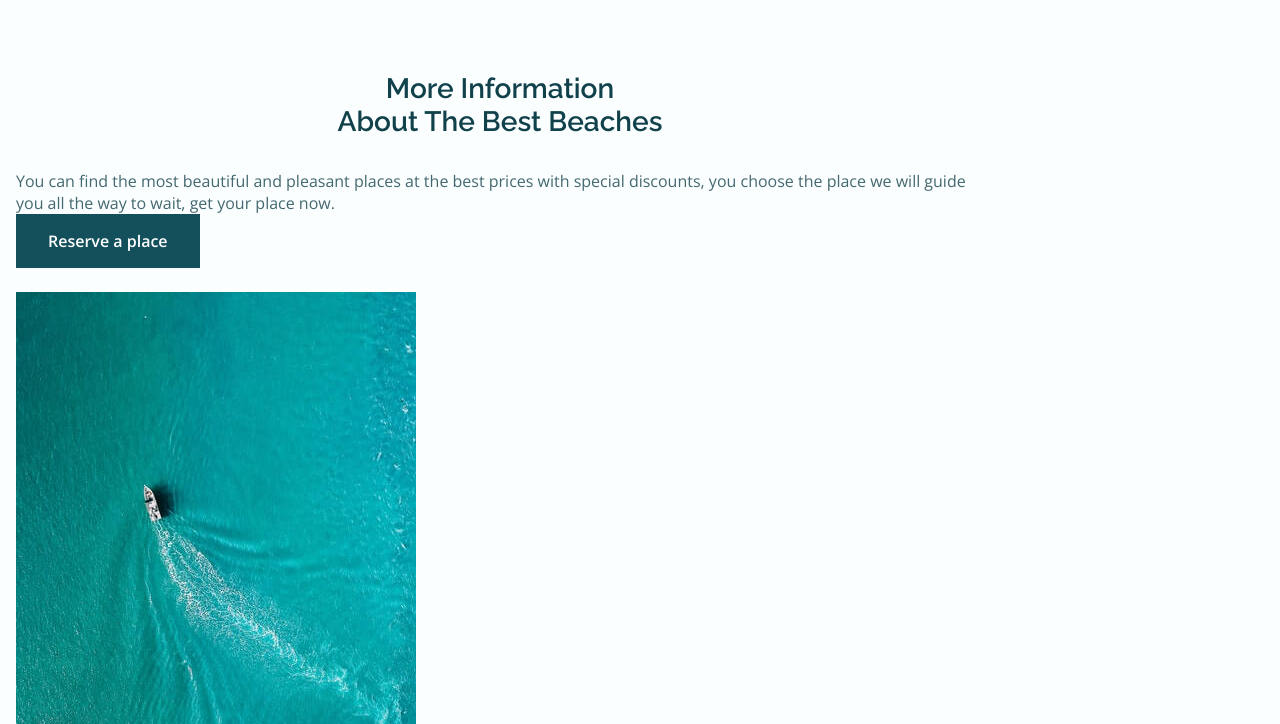
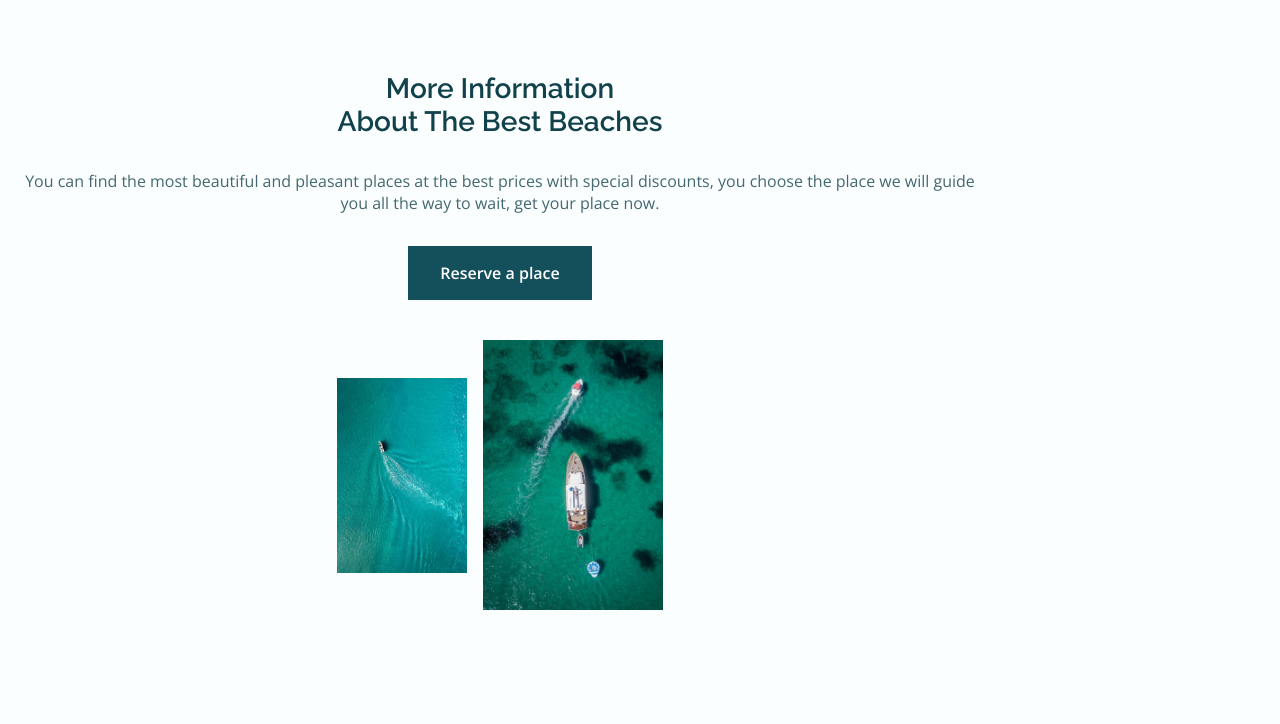
Before and after one commit to Cumayevomr/Responsive-Travel-Website, a plain HTML site: page index.html in a window 1280 px wide. Shown: the part 800-1524 px from the top of the page. Drawn offline with nearby package versions, Linux system fonts and the light colour scheme.

Commit message:
about design

```diff
--- a/assets/css/styles.css
+++ b/assets/css/styles.css
@@ -407,3 +407,45 @@ input {
 }
 
 /*=============== ABOUT ===============*/
+.about__data {
+  text-align: center;
+}
+
+.about__container {
+  row-gap: 2.5rem;
+}
+
+.about__description {
+  margin-bottom: var(--mb-2);
+}
+
+.about__img {
+  display: flex;
+  column-gap: 1rem;
+  align-items: center;
+  justify-content: center;
+}
+
+.about__img-overlay {
+  overflow: var(--img-hidden);
+}
+
+.about__img-one {
+  width: 130px;
+}
+
+.about__img-two {
+  width: 180px;
+}
+
+.about__img-one,
+.about__img-two {
+  transition: var(--img-transition);
+}
+
+.about__img-one:hover,
+.about__img-two:hover {
+  transform: var(--img-scale);
+}
+
+/*=============== DISCOVER ===============*/
```
